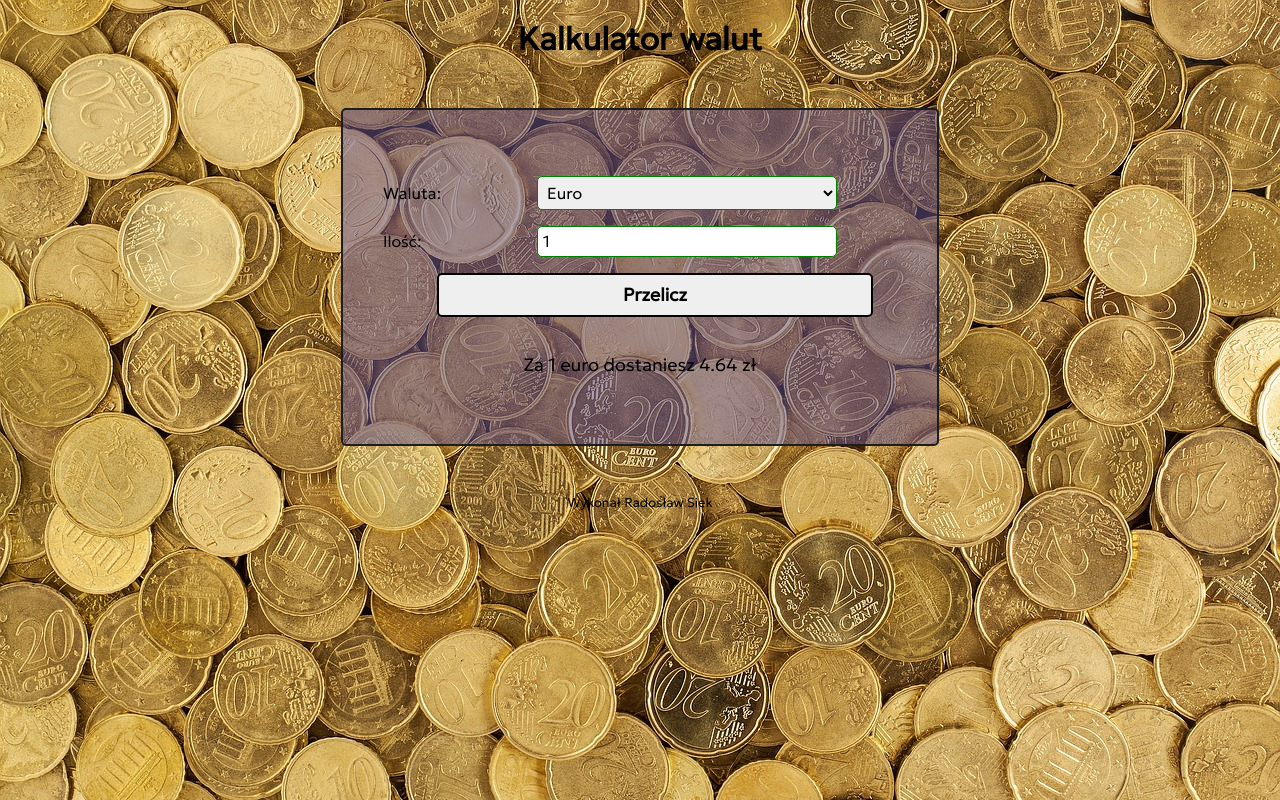
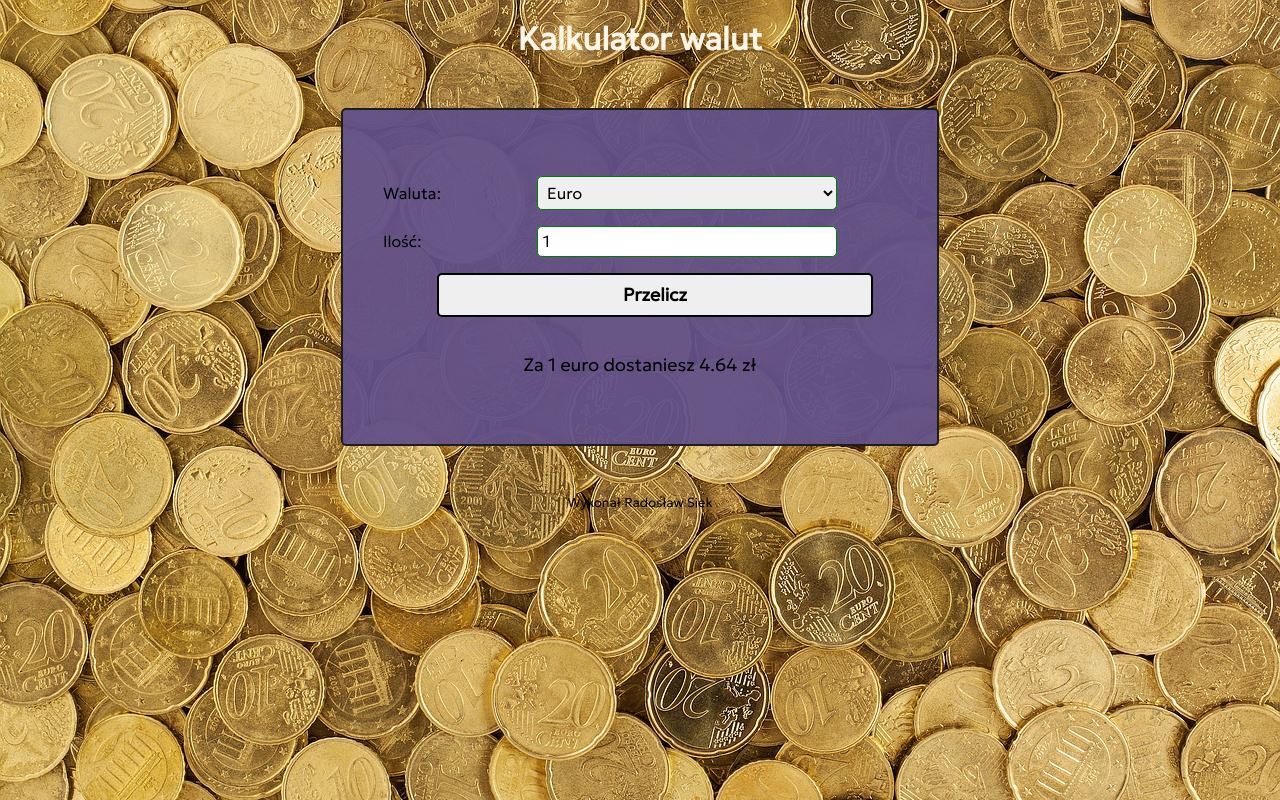
Before and after one commit to rysiek507/currency-converter, a plain HTML site: page index.html in a window 1280 px wide. Drawn offline with nearby package versions, Linux system fonts and the light colour scheme.

Commit message:
added background

```diff
--- a/css/container.css
+++ b/css/container.css
@@ -1,5 +1,5 @@
 .cointainer{
-    background-color: rgba(98, 81, 136, 0.521);
+    background-color: rgba(98, 81, 136, 0.95);
     margin: 50px 1px 50px 1px;
     padding: 50px 10px 50px 10px;
     border: 2px solid rgb(29, 29, 29);
--- a/css/style.css
+++ b/css/style.css
@@ -7,7 +7,8 @@ html {
 }
 
 .body{
-    background-image: url("/images/bg.jpg");
+    background-image: url("../images/bg.jpg");
+    background-size: 100%;
     max-width: 600px;
     margin: auto;
     font-family: 'Geologica', sans-serif;
@@ -15,4 +16,5 @@ html {
 
 .head{
     text-align: center;
+    color: oldlace
 }
```
